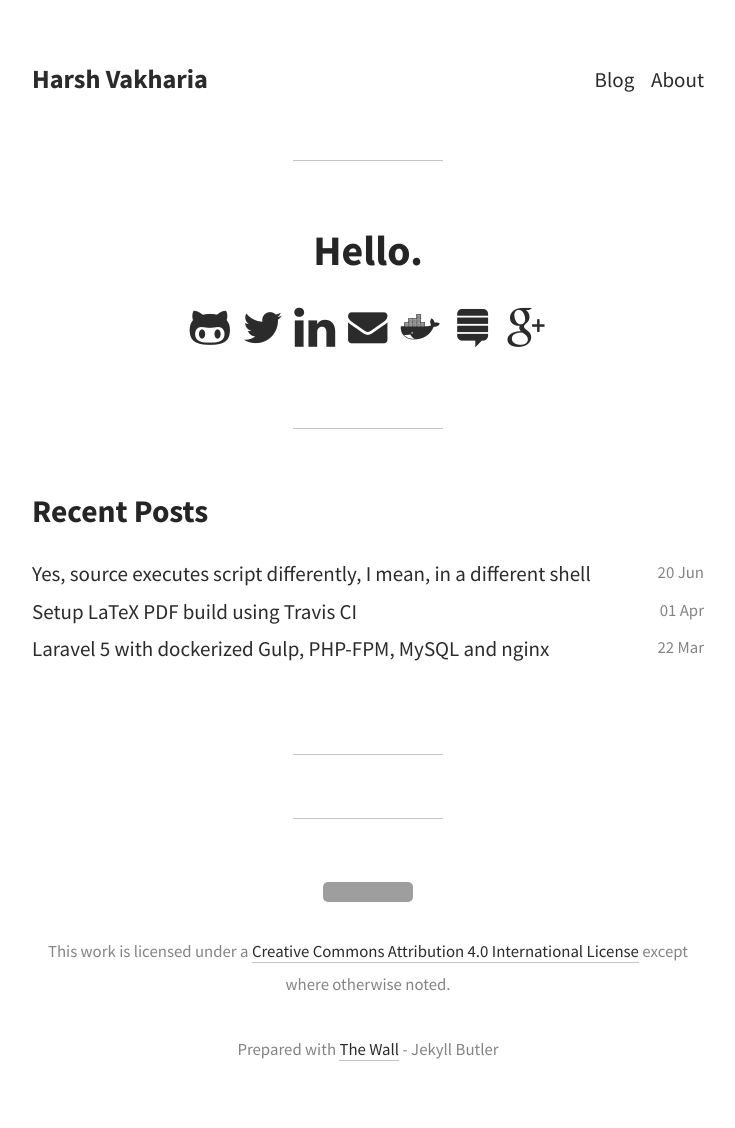
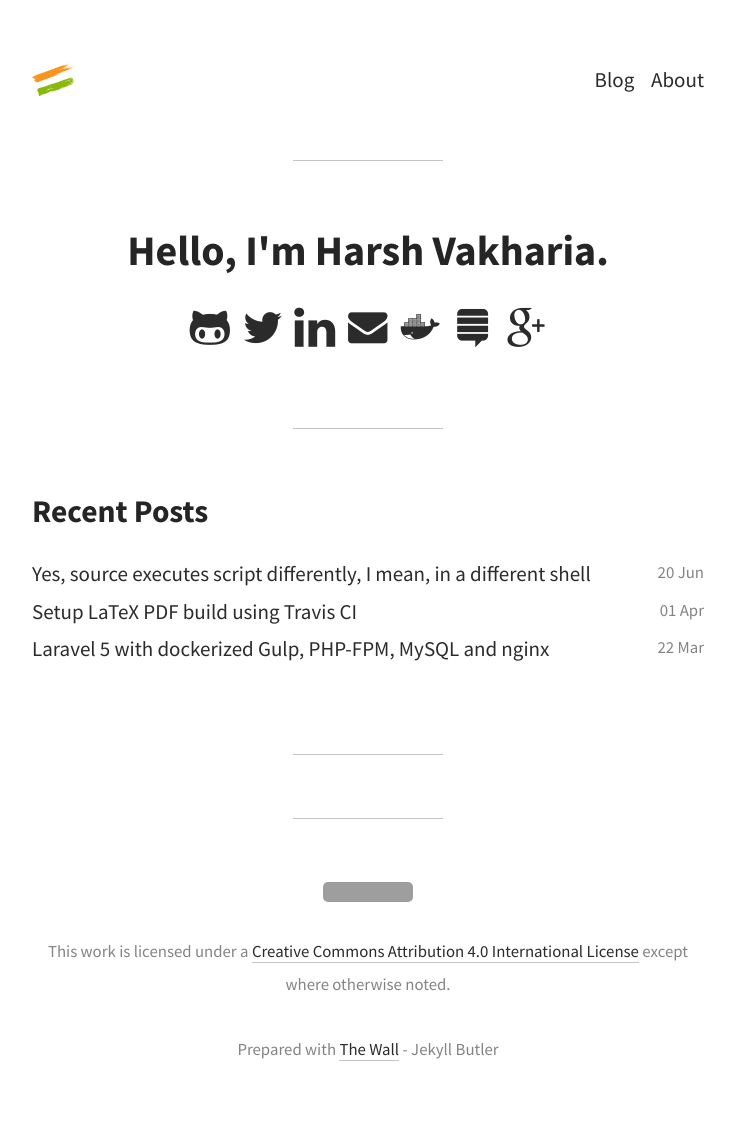
Before and after one commit to hbcbh1999/harshjv.github.io, a Jekyll site: the page built from index.html, in a window 1280 px wide. Shown: the whole page, without its empty margins (272-1007 px from the left). Built offline with Jekyll 4.4.1, drawn with Linux system fonts in a browser that asks for light colours; the list of posts is cut into pages by our own code; grey boxes are pictures that could not be loaded.

Commit message:
Add flag of India

```diff
--- a/_includes/masthead.html
+++ b/_includes/masthead.html
@@ -1,6 +1,6 @@
 <header class="masthead">
   <h3 class="masthead-title">
-    <a href="{{ '/' | prepend:site.baseurl }}" title="Home">{{ site.title }}</a>
+    <a href="{{ '/' | prepend:site.baseurl }}" title="Home"><img src="/assets/images/india.png" style="height:33px; margin:0" alt="Flag of India"></a>
   </h3>
   <nav class="masthead-nav">
     {% assign pages_list = site.pages | sort:'nav_index' %}
--- a/index.html
+++ b/index.html
@@ -5,7 +5,7 @@ title: Hello
 
 <article class="post text-center">
   <header class="post-header">
-    <h1 class="post-title">Hello.</h1>
+    <h1 class="post-title">Hello, I'm Harsh Vakharia.</h1>
   </header>
 
   <p class="social-icons">
```
Also changed, not shown: assets/images/india.png (added).
